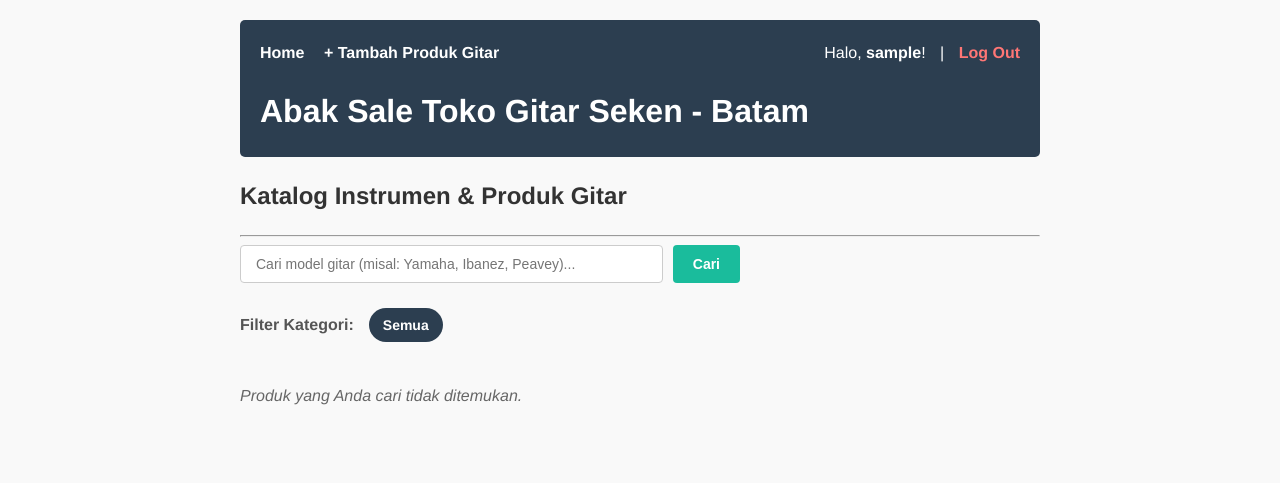
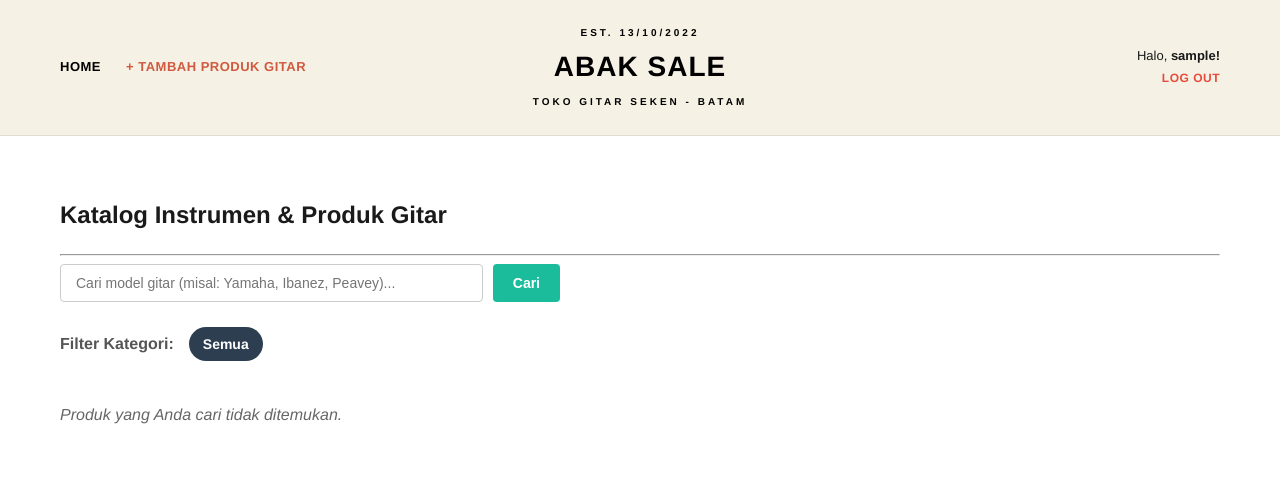
Before and after one commit to abak-sale/katalog_gitar, a Django app: page / in a window 1280 px wide. Shown: the top 483 px of the page. Run offline with Django 5.2, Linux system fonts and the light colour scheme; the visitor is signed in with stand-in values (Sample User, id 1); data that the repository does not hold is empty.

Commit message:
Merubah header

```diff
--- a/static/base.css
+++ b/static/base.css
@@ -1,64 +1,235 @@
-/* FILE: static/base.css */
+/* ==========================================
+   1. RESET & BASE STYLES (Pengaturan Dasar)
+   ========================================== */
 body {
     font-family: 'Helvetica Neue', Arial, sans-serif;
     line-height: 1.6;
-    color: #333;
-    max-width: 800px;
-    margin: 0 auto;
-    padding: 20px;
-    background-color: #f9f9f9;
+    color: #1a1a1a;            /* Hitam pekat modern untuk teks */
+    margin: 0;                 /* Menghilangkan margin bawaan browser agar layout full-width */
+    padding: 0;
+    background-color: #ffffff; /* Background putih bersih khas e-commerce modern */
 }
 
-header {
-    background-color: #2c3e50;
-    padding: 20px;
-    border-radius: 5px;
-    margin-bottom: 20px;
+/* Kontainer utama untuk isi halaman (Daftar produk, dll) */
+.container {
+    max-width: 1200px;         /* Resolusi lebar penuh standar retail modern */
+    margin: 0 auto;            /* Membuat posisi tepat di tengah layar */
+    padding: 40px 20px;        /* Jarak atas-bawah dan kanan-kiri */
+    box-sizing: border-box;
 }
 
-header h1 a {
-    color: #fff;
+/* Pembatas lebar konten di dalam header agar presisi dengan konten bawah */
+.header-container {
+    max-width: 1200px;
+    margin: 0 auto;
+    padding: 0 20px;
+    display: flex;
+    box-sizing: border-box;
+}
+
+/* ==========================================
+   2. HEADER STRUCTURE (Struktur Dua Lapis)
+   ========================================== */
+header {
+    width: 100%;
+    border-bottom: 1px solid #e1dcd0;
+}
+
+/* --- LAPIS 1: TOP BAR (Abu-abu Kebiruan) --- */
+header .top-bar {
+    background-color: #9bb0b9; /* Sesuai referensi image_6d46ea.png */
+    padding: 8px 0;
+    font-size: 11px;
+    font-weight: 600;
+    letter-spacing: 0.5px;
+    color: #1a1a1a;
+}
+
+header .top-bar .header-container {
+    justify-content: flex-start;
+    align-items: center;
+}
+
+header .top-divider {
+    margin: 0 10px;
+    color: #7d9098;
+}
+
+/* --- LAPIS 2: MAIN HEADER (Cream Lembut) --- */
+header .main-header {
+    background-color: #f6f1e5; /* Warna cream khas Swee Lee */
+    padding: 25px 0;
+}
+
+header .main-header-content {
+    justify-content: space-between;
+    align-items: center;
+}
+
+/* ==========================================
+   3. NAVIGATION & LOGO STYLES (Komponen Header)
+   ========================================== */
+/* Navigasi Kiri (Menu Utama & Tambah Produk) */
+.nav-left {
+    display: flex;
+    align-items: center;
+    flex: 1;
+}
+
+.nav-left a {
+    color: #000000;            /* Teks hitam tegas */
+    text-decoration: none;
+    font-weight: 700;
+    font-size: 13px;
+    letter-spacing: 0.5px;
+    margin-right: 25px;
+    text-transform: uppercase;
+    transition: opacity 0.2s ease;
+}
+
+.nav-left a:hover {
+    opacity: 0.6;
+}
+
+/* Aksen Oranye/Merah Bata khusus untuk "+ Tambah Produk Gitar" */
+.nav-left a.menu-highlight {
+    color: #d05a3f;            /* Sesuai warna aksen di image_6d46ea.png */
+}
+
+/* Logo Tengah (Abak Sale) */
+.logo-center {
+    text-align: center;
+    display: flex;
+    flex-direction: column;
+    align-items: center;
+    flex: 1;
+}
+
+.logo-center .logo-est,
+.logo-center .logo-sub {
+    font-size: 10px;
+    font-weight: 700;
+    letter-spacing: 3px;
+    color: #000000;
+    text-transform: uppercase;
+}
+
+.logo-center h1 {
+    margin: 4px 0;
+    font-size: 28px;
+    font-weight: 800;
+    letter-spacing: 1px;
+    text-transform: uppercase;
+}
+
+.logo-center h1 a {
+    color: #000000;
     text-decoration: none;
 }
 
-nav a {
-    color: #fff;
-    text-decoration: none;
-    font-weight: bold;
-    margin-right: 15px;
+/* Navigasi Kanan (Status Login / Auth) */
+.nav-right {
+    text-align: right;
+    display: flex;
+    flex-direction: column;
+    justify-content: center;
+    flex: 1;
 }
 
-nav a:hover {
-    color: #1abc9c;
+.nav-right .user-greeting {
+    font-size: 13px;
+    color: #1a1a1a;
+    margin-bottom: 2px;
 }
 
+/* Tombol Log Out Merah Coral (Sesuai image_6d9d24.png) */
+.nav-right .logout-link {
+    font-size: 12px;
+    font-weight: 700;
+    color: #e74c3c;            /* Merah tegas untuk logout */
+    text-decoration: none;
+    text-transform: uppercase;
+    letter-spacing: 0.5px;
+}
+
+.nav-right .logout-link:hover {
+    text-decoration: underline;
+}
+
+.nav-right .login-link {
+    font-size: 12px;
+    font-weight: 700;
+    color: #000000;
+    text-decoration: none;
+    text-transform: uppercase;
+    letter-spacing: 0.5px;
+}
+
+.nav-right .login-link:hover {
+    text-decoration: underline;
+}
+
+/* ==========================================
+   4. CATALOG & CARDS STYLES (Tampilan Produk)
+   ========================================== */
+/* Judul konten di halaman utama */
+h1.catalog-title {
+    font-size: 24px;
+    font-weight: 700;
+    color: #1a1a1a;
+    margin-bottom: 30px;
+}
+
+/* Kotak Bungkus Produk (Katalog) */
 .post-entry {
-    background: #fff;
-    padding: 20px;
-    border-radius: 5px;
-    box-shadow: 0 2px 5px rgba(0,0,0,0.05);
-    margin-bottom: 20px;
+    background: #ffffff;
+    padding: 25px;
+    border: 1px solid #e5e5e5; /* Garis pembatas tipis minimalis */
+    border-radius: 0px;        /* Siku kotak tegas modern */
+    margin-bottom: 25px;
+    transition: transform 0.2s ease, box-shadow 0.2s ease;
+}
+
+.post-entry:hover {
+    transform: translateY(-2px);
+    box-shadow: 0 6px 18px rgba(0,0,0,0.05); /* Efek bayangan halus saat disorot */
+}
+
+.post-entry h2 {
+    margin-top: 0;
+    font-size: 20px;
+    font-weight: 700;
 }
 
 .post-entry h2 a {
-    color: #2c3e50;
+    color: #1a1a1a;
     text-decoration: none;
+    transition: color 0.2s;
 }
 
 .post-entry h2 a:hover {
-    color: #1abc9c;
+    color: #d05a3f;            /* Link berubah warna menjadi aksen saat di-hover */
 }
 
-input[type="submit"] {
-    background-color: #1abc9c;
-    color: white;
-    padding: 10px 20px;
-    border: none;
-    border-radius: 4px;
+/* ==========================================
+   5. BUTTON & FORM STYLES (Tombol Konten)
+   ========================================== */
+input[type="submit"], .btn {
+    background-color: #000000; /* Tombol utama hitam solid */
+    color: #ffffff;
+    padding: 12px 30px;
+    border: 1px solid #000000;
+    border-radius: 0;          /* Kotak flat tegas */
     cursor: pointer;
-    font-size: 16px;
+    font-size: 13px;
+    font-weight: 600;
+    text-transform: uppercase;
+    letter-spacing: 1px;
+    transition: all 0.2s ease;
 }
 
-input[type="submit"]:hover {
-    background-color: #16a085;
+input[type="submit"]:hover, .btn:hover {
+    background-color: #f6f1e5; /* Tombol berubah mengikuti warna cream header */
+    color: #000000;            /* Teks tombol menjadi hitam */
+    border: 1px solid #000000;
 }
--- a/templates/base.html
+++ b/templates/base.html
@@ -4,41 +4,52 @@
 <head>
     <meta charset="UTF-8">
     <meta name="viewport" content="width=device-width, initial-scale=1.0">
-    <title>{% block title %}Katalog Gitar Dinamis{% endblock title %}</title>
+    <title>Abak Sale Toko Gitar Seken - Batam</title>
     <link rel="stylesheet" href="{% static 'base.css' %}">
 </head>
 <body>
+
+    <!-- HEADER UTAMA -->
     <header>
-        <nav style="display: flex; justify-content: space-between; align-items: center;">
-            <div>
-                <a href="{% url 'home' %}" style="color: #fff; text-decoration: none; font-weight: bold; margin-right: 15px;">Home</a>
+        <!-- Lapis 2: Main Navigation Bar (Cream lembut) -->
+        <div class="main-header">
+            <div class="header-container main-header-content">
 
-                {% if user.is_authenticated %}
-                    <a href="{% url 'product_new' %}" style="color: #fff; text-decoration: none; font-weight: bold;">+ Tambah Produk Gitar</a>
-                {% endif %}
+                <!-- Navigasi Kiri: Menu Utama & Fitur Tambah Produk -->
+                <nav class="nav-left">
+                    <a href="{% url 'home' %}">Home</a>
+                    {% if user.is_authenticated %}
+                        <a href="{% url 'product_new' %}" class="menu-highlight">+ Tambah Produk Gitar</a>
+                    {% endif %}
+                </nav>
+
+                <!-- Logo Tengah: Abak Sale -->
+                <div class="logo-center">
+                    <span class="logo-est">EST. 13/10/2022</span>
+                    <h1><a href="{% url 'home' %}">Abak Sale</a></h1>
+                    <span class="logo-sub">Toko Gitar Seken - Batam</span>
+                </div>
+
+                <!-- Navigasi Kanan: Status Login / Kontrol Akun -->
+                <div class="nav-right">
+                    {% if user.is_authenticated %}
+                        <span class="user-greeting">Halo, <strong>{{ user.username }}!</strong></span>
+                        <a href="{% url 'logout' %}" class="logout-link">Log Out</a>
+                    {% else %}
+                        <a href="{% url 'login' %}" class="login-link">Log In / Register</a>
+                    {% endif %}
+                </div>
+
             </div>
-
-            <div style="color: #fff;">
-                {% if user.is_authenticated %}
-                    <span style="margin-right: 10px;">Halo, <strong>{{ user.username }}</strong>!</span> |
-
-                    <form action="{% url 'logout' %}" method="post" style="display: inline; margin-left: 10px;">
-                        {% csrf_token %}
-                        <button type="submit" style="background: none; border: none; color: #ff7675; font-weight: bold; cursor: pointer; font-family: inherit; font-size: inherit; padding: 0;">
-                            Log Out
-                        </button>
-                    </form>
-                {% else %}
-                    <a href="{% url 'login' %}" style="color: #1abc9c; text-decoration: none; font-weight: bold;">Log In</a>
-                {% endif %}
-            </div>
-        </nav>
-        <h1 style="margin-top: 20px; margin-bottom: 0;"><a href="{% url 'home' %}" style="color: white; text-decoration: none;">Abak Sale Toko Gitar Seken - Batam</a></h1>
+        </div>
     </header>
 
-    <main style="margin-top: 20px;">
+    <!-- CONTAINER UTAMA UNTUK KONTEN -->
+    <main class="container">
         {% block content %}
+        <!-- Isi katalog instrumen & produk gitar akan otomatis muncul utuh di sini -->
         {% endblock content %}
     </main>
+
 </body>
 </html>
```
Also changed, not shown: media/products/660624079_909292148763527_7528957943688046691_n.jpg (added).
